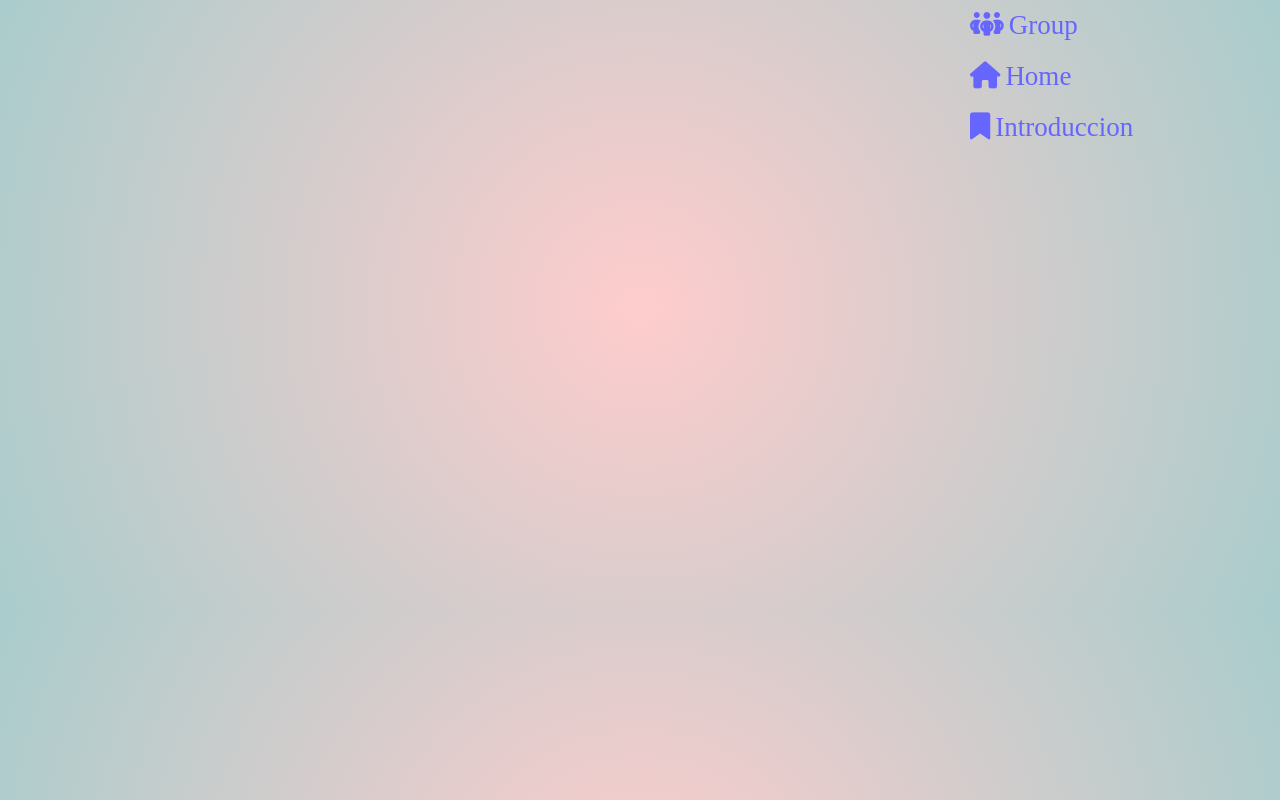
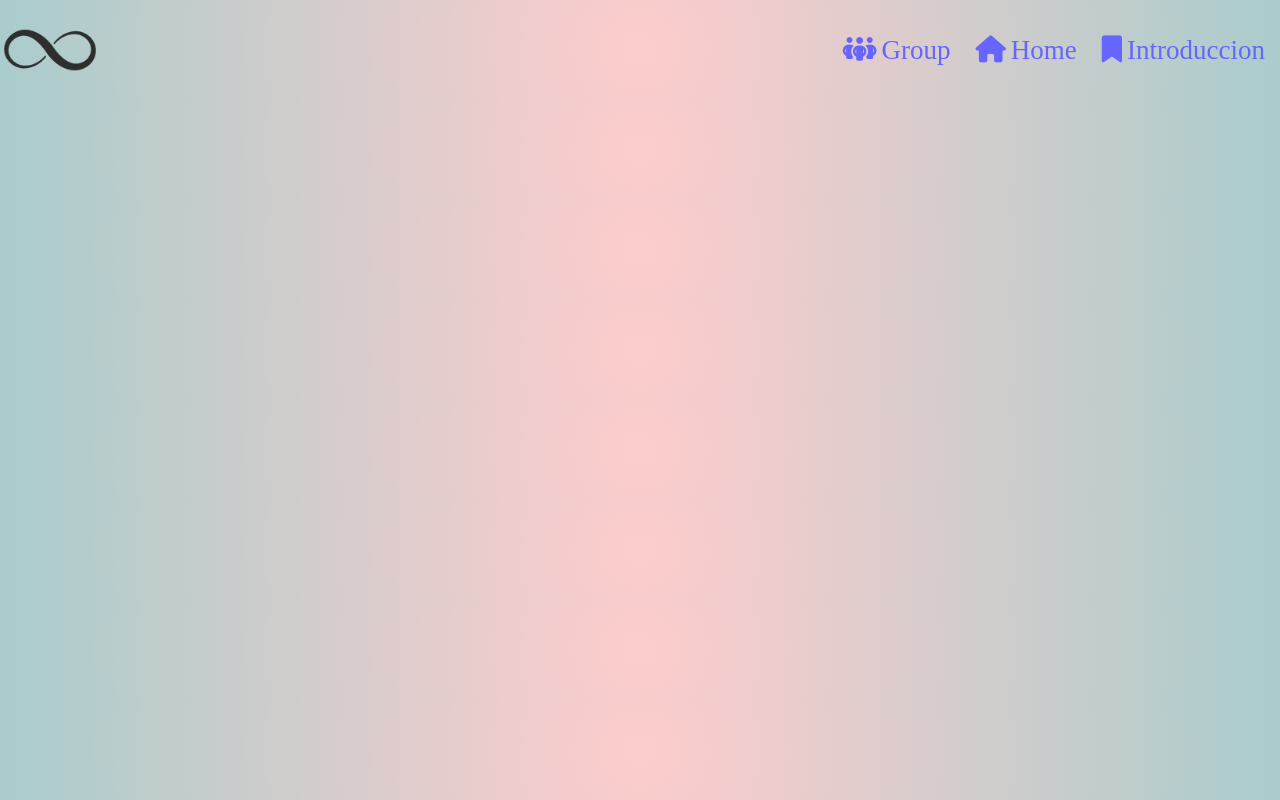
Before and after one commit to Esclender/Proyecto3, a plain HTML site: page index.html in a window 1280 px wide. Drawn offline with Linux system fonts and the light colour scheme.

Commit message:
Nav-absolute

```diff
--- a/estilos.css
+++ b/estilos.css
@@ -24,14 +24,14 @@ body{
 
 }
 
-.nav__container{
-    grid-column: 4 / 5;
 
+.item__container{
+   display: flex;
+   justify-content: flex-end;
+   align-items: center;
+   height: 10rem;
 }
 
-.item__container{
-
-}
 
 .item{
     list-style: none;
@@ -41,20 +41,13 @@ body{
 
 }
 
+.Logo-nav img{
+   position: absolute;
+   height: 10rem;
+}
+
 .item > a{
     text-decoration: none;
     color: var(--main-color);
     margin: .5rem;
 }
-
-.main__container{
-
-}
-
-.second__container{
-
-}
-
-.footer{
-
-}
--- a/index.html
+++ b/index.html
@@ -9,15 +9,19 @@
     <title>Document</title>
 </head>
 <body>
-    <div class="container">
     <nav class="nav__container">
+        <div class="Logo-nav">
+            <img src="./assets/012f7bd53633f5a6e78e60ea08948c55-logotipo-de-infinito-minimalista.png" alt="Logo">
+        </div>
 
         <ul class="item__container">
+
             <li class="item "><i class="fa-solid fa-people-group"></i><a href="#">Group</a></li>
             <li class="item"><i class="fa-solid fa-house"></i><a href="#">Home</a></li>
             <li class="item"><i class="fa-solid fa-bookmark"></i><a href="#">Introduccion</a></li>
         </ul>
     </nav>
+    <div class="container">
         <main class="main__container">
             <section class="main-content">
                 <article><span></span></article>
```
Also changed, not shown: assets/012f7bd53633f5a6e78e60ea08948c55-logotipo-de-infinito-minimalista.png (added). Lines whose indentation alone changed are shown as unchanged.
